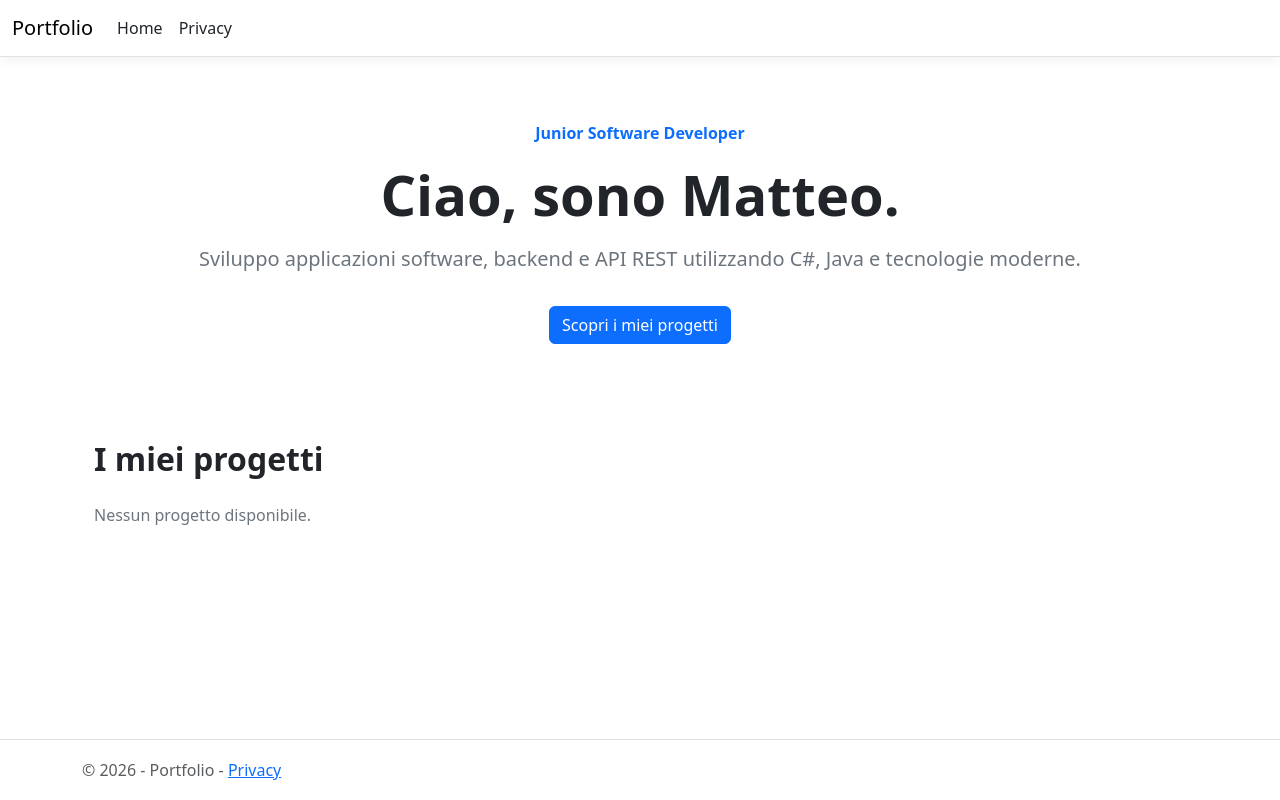
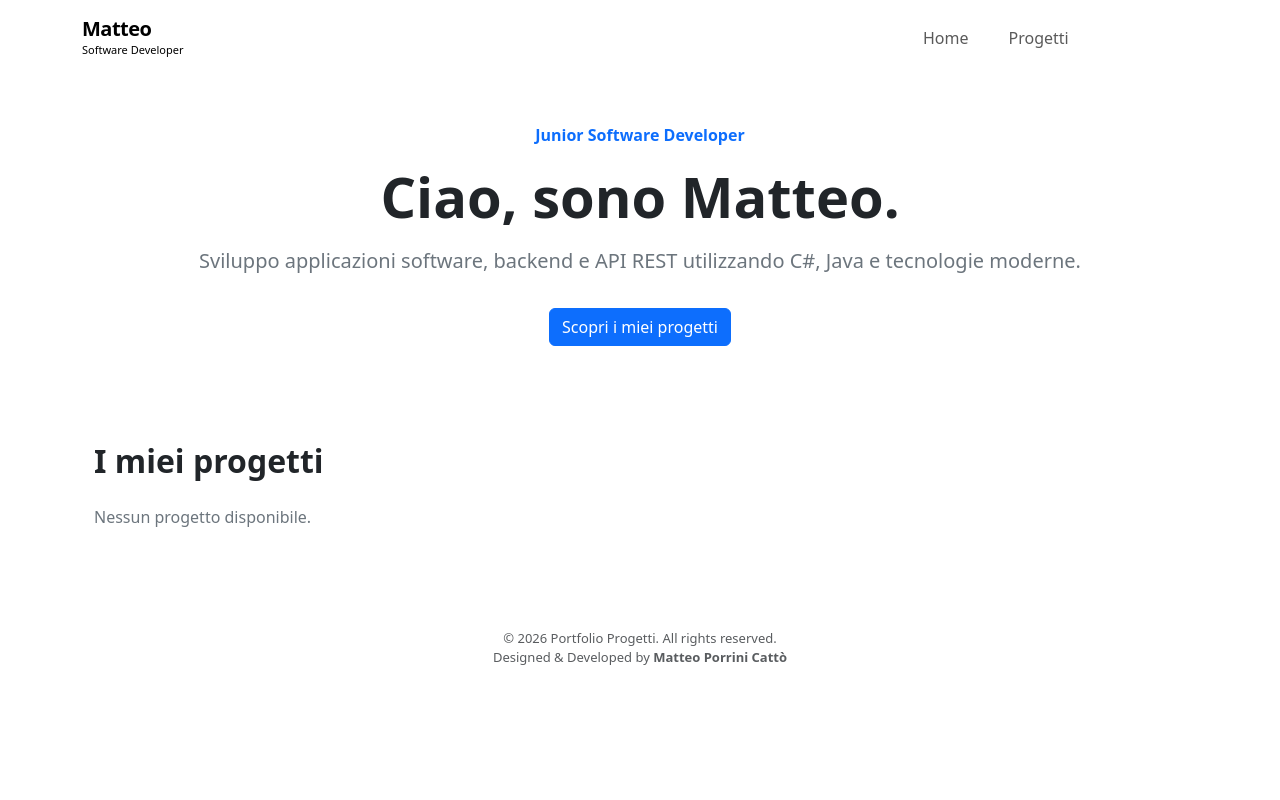
Before and after one commit to Kira-arch-19/portfolio-sito, an ASP.NET Core app: page / in a window 1280 px wide. Run offline with ASP.NET Core 8, Linux system fonts and the light colour scheme; style sheets or scripts are compiled from the project's sources.

Commit message:
"style: redesign navbar and footer"

```diff
--- a/Views/Shared/_Layout.cshtml
+++ b/Views/Shared/_Layout.cshtml
@@ -1,50 +1,181 @@
 <!DOCTYPE html>
-<html lang="en">
+<html lang="it">
+
 <head>
+
     <meta charset="utf-8" />
     <meta name="viewport" content="width=device-width, initial-scale=1.0" />
+
     <title>@ViewData["Title"] - Portfolio</title>
+
     <script type="importmap"></script>
-    <link rel="stylesheet" href="~/lib/bootstrap/dist/css/bootstrap.min.css" />
-    <link rel="stylesheet" href="~/css/site.css" asp-append-version="true" />
-    <link rel="stylesheet" href="~/Portfolio.styles.css" asp-append-version="true" />
+
+    <!-- BOOTSTRAP -->
+    <link rel="stylesheet"
+          href="~/lib/bootstrap/dist/css/bootstrap.min.css" />
+
+    <!-- CSS GLOBALE -->
+    <link rel="stylesheet"
+          href="~/css/site.css"
+          asp-append-version="true" />
+
+    <!-- CSS ISOLATION -->
+    <link rel="stylesheet"
+          href="~/Portfolio.styles.css"
+          asp-append-version="true" />
+
 </head>
+
 <body>
-    <header>
-        <nav class="navbar navbar-expand-sm navbar-toggleable-sm navbar-light bg-white border-bottom box-shadow mb-3">
-            <div class="container-fluid">
-                <a class="navbar-brand" asp-area="" asp-controller="Home" asp-action="Index">Portfolio</a>
-                <button class="navbar-toggler" type="button" data-bs-toggle="collapse" data-bs-target=".navbar-collapse" aria-controls="navbarSupportedContent"
-                        aria-expanded="false" aria-label="Toggle navigation">
+
+    <!-- =====================================
+         HEADER
+         ===================================== -->
+
+    <header class="sticky-top">
+
+        <nav class="navbar navbar-expand-lg portfolio-navbar">
+
+            <div class="container">
+
+                <!-- LOGO -->
+
+                <a class="navbar-brand portfolio-brand d-flex flex-nowrap align-items-center"
+                   asp-controller="Home"
+                   asp-action="Index">
+                    <span class="brand-text">
+
+                        <span class="brand-name">
+                            Matteo
+                        </span>
+
+                        <span class="brand-role">
+                            Software Developer
+                        </span>
+
+                    </span>
+
+                </a>
+
+
+                <!-- PULSANTE MENU MOBILE -->
+
+                <button class="navbar-toggler"
+                        type="button"
+                        data-bs-toggle="collapse"
+                        data-bs-target="#portfolioNavbar"
+                        aria-controls="portfolioNavbar"
+                        aria-expanded="false"
+                        aria-label="Apri menu di navigazione">
+
                     <span class="navbar-toggler-icon"></span>
+
                 </button>
-                <div class="navbar-collapse collapse d-sm-inline-flex justify-content-between">
-                    <ul class="navbar-nav flex-grow-1">
+
+
+                <!-- MENU DI NAVIGAZIONE -->
+
+                <div class="collapse navbar-collapse"
+                     id="portfolioNavbar">
+
+                    <ul class="navbar-nav ms-auto align-items-lg-center gap-lg-4">
+
+                        <!-- HOME -->
+
                         <li class="nav-item">
-                            <a class="nav-link text-dark" asp-area="" asp-controller="Home" asp-action="Index">Home</a>
+
+                            <a class="nav-link"
+                               asp-controller="Home"
+                               asp-action="Index">
+
+                                Home
+
+                            </a>
+
                         </li>
+
+
+                        <!-- PROGETTI -->
+
                         <li class="nav-item">
-                            <a class="nav-link text-dark" asp-area="" asp-controller="Home" asp-action="Privacy">Privacy</a>
+
+                            <a class="nav-link"
+                               asp-controller="Home"
+                               asp-action="Index"
+                               asp-fragment="progetti">
+
+                                Progetti
+
+                            </a>
+
                         </li>
+
+
+                        <!-- GITHUB -->
+
+                        <li class="nav-item">
+
+                            <a class="navbar-github"
+                               href="https://github.com/Kira-arch-19"
+                               target="_blank"
+                               rel="noopener noreferrer">
+
+                                GitHub
+
+                            </a>
+
+                        </li>
+
                     </ul>
+
                 </div>
+
             </div>
+
         </nav>
+
     </header>
-    <div class="container">
-        <main role="main" class="pb-3">
-            @RenderBody()
-        </main>
+
+
+    <!-- =====================================
+         CONTENUTO DELLA PAGINA
+         ===================================== -->
+
+    <main role="main" class="container pb-3">
+
+        @RenderBody()
+
+    </main>
+
+
+    <!-- =====================================
+         FOOTER
+         ===================================== -->
+
+    <footer class="footer text-muted">
+    <div class="container text-center">
+        &copy; @DateTime.Now.Year Portfolio Progetti.
+        All rights reserved.
+        <br />
+        Designed & Developed by
+        <strong>Matteo Porrini Cattò</strong>
     </div>
+</footer>
 
-    <footer class="border-top footer text-muted">
-        <div class="container">
-            &copy; 2026 - Portfolio - <a asp-area="" asp-controller="Home" asp-action="Privacy">Privacy</a>
-        </div>
-    </footer>
+
+    <!-- =====================================
+         JAVASCRIPT
+         ===================================== -->
+
     <script src="~/lib/jquery/dist/jquery.min.js"></script>
+
     <script src="~/lib/bootstrap/dist/js/bootstrap.bundle.min.js"></script>
-    <script src="~/js/site.js" asp-append-version="true"></script>
+
+    <script src="~/js/site.js"
+            asp-append-version="true"></script>
+
     @await RenderSectionAsync("Scripts", required: false)
+
 </body>
+
 </html>
--- a/Views/Shared/_Layout.cshtml.css
+++ b/Views/Shared/_Layout.cshtml.css
@@ -1,48 +1,352 @@
-/* Please see documentation at https://learn.microsoft.com/aspnet/core/client-side/bundling-and-minification
-for details on configuring this project to bundle and minify static web assets. */
+/* ==========================================
+   NAVBAR
+   ========================================== */
 
-a.navbar-brand {
-  white-space: normal;
-  text-align: center;
-  word-break: break-all;
+.portfolio-navbar {
+    background-color: rgba(255, 255, 255, 0.95);
+
+    backdrop-filter: blur(12px);
+    -webkit-backdrop-filter: blur(12px);
+
+    border-bottom: 1px solid var(--portfolio-border);
+
+    padding: 14px 0;
 }
 
-a {
-  color: #0077cc;
+
+/* ==========================================
+   LOGO - CONTENITORE PRINCIPALE
+   ========================================== */
+
+.portfolio-brand {
+    display: flex;
+    flex-direction: row;
+    flex-wrap: nowrap;
+    align-items: center;
+    flex-shrink: 0;
+
+    gap: 12px;
+
+    margin: 0;
+    padding: 0;
+
+    color: var(--portfolio-text);
+
+    text-decoration: none;
+    text-align: left;
+
+    white-space: nowrap;
+    word-break: normal;
 }
 
-.btn-primary {
-  color: #fff;
-  background-color: #1b6ec2;
-  border-color: #1861ac;
+.portfolio-brand:hover {
+    color: var(--portfolio-text);
 }
 
-.nav-pills .nav-link.active, .nav-pills .show > .nav-link {
-  color: #fff;
-  background-color: #1b6ec2;
-  border-color: #1861ac;
+
+/* ==========================================
+   LOGO - ICONA MP
+   ========================================== */
+
+.brand-icon {
+    display: flex;
+    align-items: center;
+    justify-content: center;
+
+    flex-shrink: 0;
+
+    width: 42px;
+    height: 42px;
+
+    background-color: var(--portfolio-primary);
+    color: #ffffff;
+
+    border-radius: 10px;
+
+    font-size: 16px;
+    font-weight: 800;
+    letter-spacing: 0;
+
+    white-space: nowrap;
 }
 
-.border-top {
-  border-top: 1px solid #e5e5e5;
-}
-.border-bottom {
-  border-bottom: 1px solid #e5e5e5;
+
+/* ==========================================
+   LOGO - CONTENITORE TESTO
+   ========================================== */
+
+.brand-text {
+    display: flex;
+    flex-direction: column;
+    flex-wrap: nowrap;
+
+    justify-content: center;
+    align-items: flex-start;
+
+    gap: 4px;
+
+    white-space: nowrap;
+    word-break: normal;
 }
 
-.box-shadow {
-  box-shadow: 0 .25rem .75rem rgba(0, 0, 0, .05);
+
+/* ==========================================
+   LOGO - NOME
+   ========================================== */
+
+.brand-name {
+    display: block;
+
+    margin: 0;
+    padding: 0;
+
+    font-size: 20px;
+    font-weight: 800;
+
+    line-height: 1;
+    letter-spacing: -0.5px;
+
+    color: var(--portfolio-text);
+
+    white-space: nowrap;
 }
 
-button.accept-policy {
-  font-size: 1rem;
-  line-height: inherit;
+
+/* ==========================================
+   LOGO - PROFESSIONE
+   ========================================== */
+
+.brand-role {
+    display: block;
+
+    margin: 0;
+    padding: 0;
+
+    font-size: 11px;
+    font-weight: 500;
+
+    line-height: 1.2;
+    letter-spacing: 0;
+
+    color: var(--portfolio-secondary);
+
+    white-space: nowrap;
 }
 
+
+/* ==========================================
+   NAVBAR - COLLEGAMENTI
+   ========================================== */
+
+.portfolio-navbar .nav-link {
+    position: relative;
+
+    color: #475569;
+
+    font-size: 14px;
+    font-weight: 600;
+
+    padding: 8px 0;
+
+    white-space: nowrap;
+
+    transition: color 0.2s ease;
+}
+
+.portfolio-navbar .nav-link:hover {
+    color: var(--portfolio-primary);
+}
+
+
+/* ==========================================
+   NAVBAR - SOTTOLINEATURA ANIMATA
+   ========================================== */
+
+.portfolio-navbar .nav-link::after {
+    content: "";
+
+    position: absolute;
+
+    left: 0;
+    bottom: 0;
+
+    width: 0;
+    height: 2px;
+
+    background-color: var(--portfolio-primary);
+
+    border-radius: 2px;
+
+    transition: width 0.25s ease;
+}
+
+.portfolio-navbar .nav-link:hover::after,
+.portfolio-navbar .nav-link:focus-visible::after {
+    width: 100%;
+}
+
+
+/* ==========================================
+   NAVBAR - PULSANTE GITHUB
+   ========================================== */
+
+.navbar-github {
+    display: inline-flex;
+
+    align-items: center;
+    justify-content: center;
+
+    gap: 8px;
+
+    padding: 10px 24px;
+
+    background-color: var(--portfolio-primary);
+    color: #ffffff;
+
+    border-radius: var(--portfolio-radius);
+
+    font-size: 14px;
+    font-weight: 600;
+
+    text-decoration: none;
+    white-space: nowrap;
+
+    transition:
+        background-color 0.2s ease,
+        transform 0.2s ease,
+        box-shadow 0.2s ease;
+}
+
+.navbar-github:hover {
+    background-color: var(--portfolio-primary-hover);
+    color: #ffffff;
+
+    transform: translateY(-2px);
+
+    box-shadow: 0 4px 12px rgba(0, 4, 255, 0.15);
+}
+
+.navbar-github:active {
+    transform: translateY(0);
+}
+
+
+/* ==========================================
+   MENU MOBILE
+   ========================================== */
+
+.navbar-toggler {
+    border: none;
+    padding: 6px;
+}
+
+.navbar-toggler:focus {
+    box-shadow: none;
+}
+
+.navbar-toggler:focus-visible {
+    outline: 2px solid var(--portfolio-primary);
+    outline-offset: 3px;
+}
+
+
+/* ==========================================
+   FOOTER
+   ========================================== */
+
 .footer {
-  position: absolute;
-  bottom: 0;
-  width: 100%;
-  white-space: nowrap;
-  line-height: 60px;
+    width: 100%;
+
+    margin-top: auto;
+    padding: 20px 0;
+
+    background-color: var(--portfolio-background);
+
+    border-top: 1px solid var(--portfolio-border);
+
+    color: var(--portfolio-secondary);
+
+    font-size: 13px;
 }
+
+
+/* ==========================================
+   RESPONSIVE - TABLET
+   ========================================== */
+
+@media (max-width: 991.98px) {
+
+    .portfolio-navbar .navbar-collapse {
+        padding-top: 20px;
+    }
+
+    .portfolio-navbar .nav-item {
+        margin: 6px 0;
+    }
+
+    .portfolio-navbar .nav-link {
+        padding: 10px 0;
+    }
+
+    .portfolio-navbar .nav-link::after {
+        display: none;
+    }
+
+    .navbar-github {
+        margin-top: 8px;
+    }
+}
+
+
+/* ==========================================
+   RESPONSIVE - SMARTPHONE
+   ========================================== */
+
+@media (max-width: 480px) {
+
+    .portfolio-navbar {
+        padding: 12px 0;
+    }
+
+    .portfolio-brand {
+        gap: 8px;
+    }
+
+    .brand-icon {
+        width: 36px;
+        height: 36px;
+
+        font-size: 14px;
+        border-radius: 8px;
+    }
+
+    .brand-name {
+        font-size: 18px;
+    }
+
+    .brand-role {
+        font-size: 10px;
+    }
+
+    .navbar-github {
+        width: 100%;
+    }
+}
+
+
+/* ==========================================
+   ACCESSIBILITÀ
+   ========================================== */
+
+@media (prefers-reduced-motion: reduce) {
+
+    .portfolio-navbar .nav-link,
+    .portfolio-navbar .nav-link::after,
+    .navbar-github {
+        transition: none;
+    }
+
+    .navbar-github:hover {
+        transform: none;
+    }
+}
```
